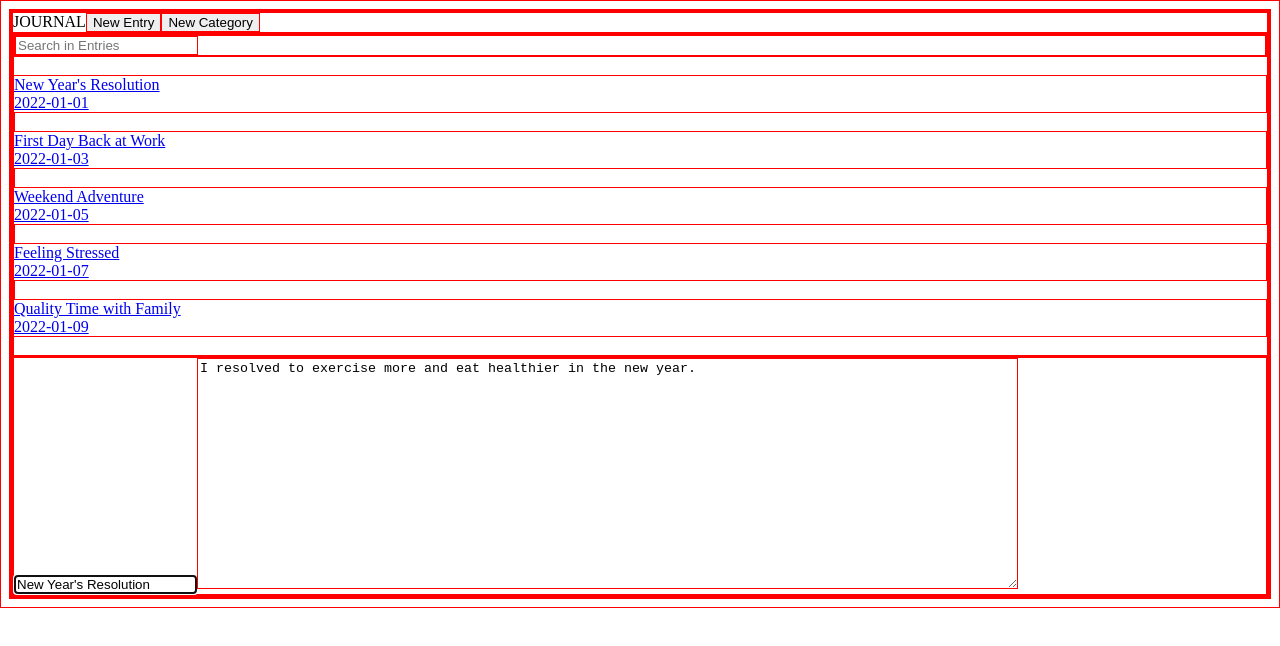
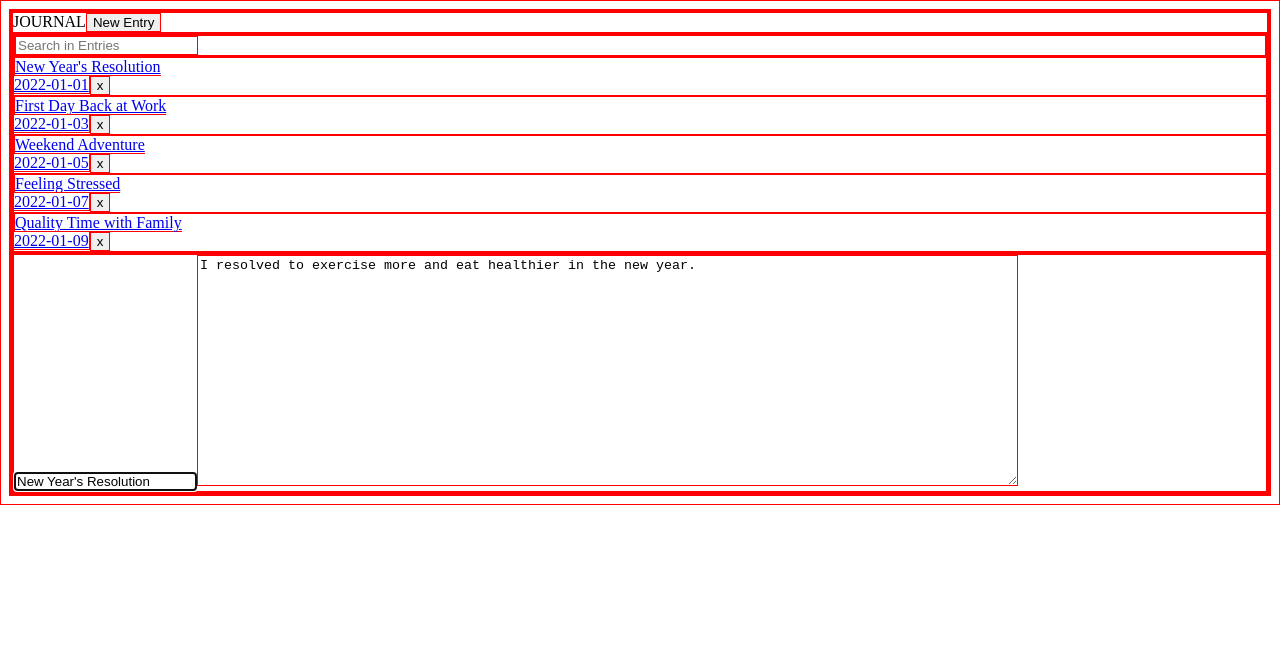
Before and after one commit to nicholasgalante/my-app, a React (Create React App) app: page /entries/1 in a window 1280 px wide. Shown: the top 646 px of the page. Built offline with nearby package versions, Linux system fonts and the light colour scheme; data requests are answered from the project's data file.

Commit message:
Add onAddEntry to add entry

```diff
--- a/db.json
+++ b/db.json
@@ -32,8 +32,8 @@
       "id": 5,
       "date": "2022-01-09",
       "title": "Quality Time with Family",
-      "content": "I had a great day spending time with my family. We went out to lunch and had a fun day together. I'm grateful for their love and support",
-      "last_updated": "2023-02-02T20:27:12.920Z"
+      "content": "I had a great day spending time with my family. We went out to lunch and had a fun day together. I'm grateful for their love and support.",
+      "last_updated": "2023-02-02T21:51:48.734Z"
     }
   ]
 }
--- a/src/Components/App.js
+++ b/src/Components/App.js
@@ -1,5 +1,5 @@
 import React, { useState, useEffect } from "react";
-import { Route, Switch } from "react-router-dom";
+import { Route, Switch, useHistory } from "react-router-dom";
 import NavBar from "./NavBar";
 import EntriesList from "./EntriesList";
 import EntryEditor from "./EntryEditor";
@@ -15,8 +15,12 @@ function App() {
       .then((data) => setEntries(data));
   }, []);
 
-  function onSearch(value) {
-    setSearchValue(value);
+  const history = useHistory();
+
+  function onAddEntry(newEntry) {
+    console.log(newEntry);
+    setEntries([...entries, newEntry]);
+    history.push(`/entries/${newEntry.id}`);
   }
 
   function onUpdateEntry(updatedEntry) {
@@ -43,16 +47,23 @@ function App() {
     setEntries(updatedEntries);
   }
 
+  function onDelete(deletedEntry) {
+    const updatedEntries = entries.filter((entry) => {
+      return entry.id !== deletedEntry.id;
+    });
+    setEntries(updatedEntries);
+  }
+
+  function onSearch(value) {
+    setSearchValue(value);
+  }
+
   const displayedEntries = entries.filter((entry) => {
     return (
       entry.content.toLowerCase().includes(searchValue.toLowerCase()) ||
       entry.title.toLowerCase().includes(searchValue.toLowerCase())
     );
   });
-
-  function addNewEntry() {
-    console.log("entry added");
-  }
 
   const displayEntryEditors = entries.map((entry) => {
     return (
@@ -64,14 +75,15 @@ function App() {
 
   return (
     <div>
-      <NavBar addNewEntry={addNewEntry} />
+      <NavBar onAddEntry={onAddEntry} />
       <Route path="/">
-        <EntriesList entries={displayedEntries} onSearch={onSearch} />
+        <EntriesList
+          entries={displayedEntries}
+          onSearch={onSearch}
+          onDelete={onDelete}
+        />
       </Route>
       <Switch>{displayEntryEditors}</Switch>
-      {/* <Route path="/entries/:id">
-        <EntryEditor onUpdateEntry={onUpdateEntry} />
-      </Route> */}
     </div>
   );
 }
--- a/src/Components/EntriesList.js
+++ b/src/Components/EntriesList.js
@@ -1,22 +1,14 @@
 import React from "react";
 import EntryCard from "./EntryCard";
 import Search from "./Search";
-import { NavLink } from "react-router-dom";
 
-function EntriesList({ entries, onSearch }) {
+function EntriesList({ entries, onSearch, onDelete }) {
   return (
     <div>
       <Search entries={entries} onSearch={onSearch} />
-        {entries.map((entry) => {
-          return (
-            <NavLink
-              key={entry.id}
-              to={"/entries/" + entry.id}
-            >
-              <EntryCard entry={entry} />
-            </NavLink>
-          );
-        })}
+      {entries.map((entry) => {
+        return <EntryCard key={entry.id} entry={entry} onDelete={onDelete} />;
+      })}
     </div>
   );
 }
--- a/src/Components/EntryCard.js
+++ b/src/Components/EntryCard.js
@@ -1,12 +1,25 @@
 import React from "react";
+import { NavLink } from "react-router-dom";
 
-function EntryCard({ entry }) {
-  const { date, title, id } = entry;
+function EntryCard({ entry, onDelete }) {
+
+   function handleDelete() {
+    fetch(`http://localhost:3000/entries/${entry.id}`, {
+      method: "DELETE",
+    })
+      .then((res) => res.json())
+      .then(() => onDelete(entry));
+  }
+
+  const { date, title } = entry;
   return (
     <div>
-      {title}
-      <br />
-      {date}
+      <NavLink key={entry.id} to={"/entries/" + entry.id}>
+        {title}
+        <br />
+        {date}
+      </NavLink>
+      <button onClick={handleDelete}>x</button>
     </div>
   );
 }
--- a/src/Components/NavBar.js
+++ b/src/Components/NavBar.js
@@ -1,12 +1,28 @@
 import React from "react";
-import { NavLink } from "react-router-dom";
 
-function NavBar({addNewEntry}) {
+function NavBar({ onAddEntry }) {
+  function handleAddEntry() {
+    const date = new Date().toJSON();
+    const entryData = {
+      title: "",
+      content: "",
+      date: date,
+      last_updated: date,
+    };
+
+    fetch(`http://localhost:3000/entries/`, {
+      method: "POST",
+      headers: { "Content-Type": "application/json" },
+      body: JSON.stringify(entryData),
+    })
+      .then((res) => res.json())
+      .then((newEntry) => onAddEntry(newEntry));
+  }
+
   return (
     <div>
       JOURNAL
-      <button onClick={addNewEntry}>New Entry</button>
-      <button>New Category</button>
+      <button onClick={handleAddEntry}>New Entry</button>
     </div>
   );
 }
```
